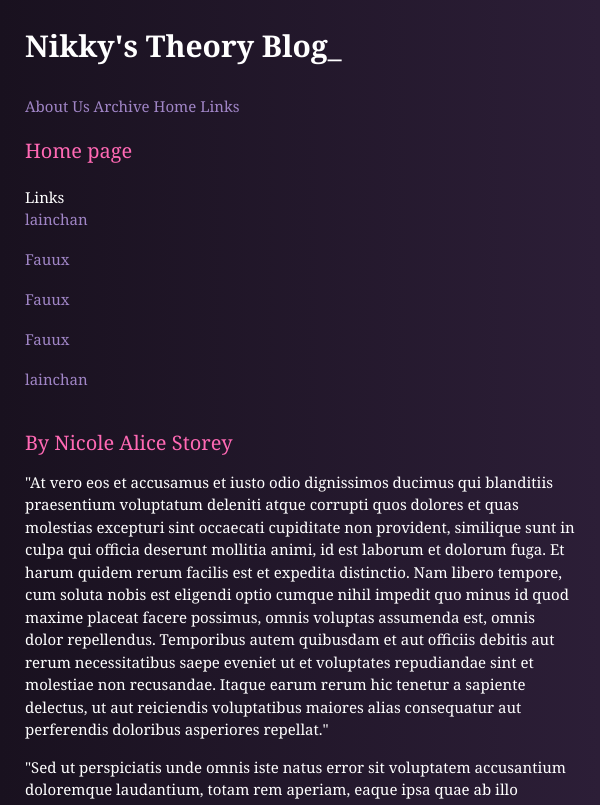
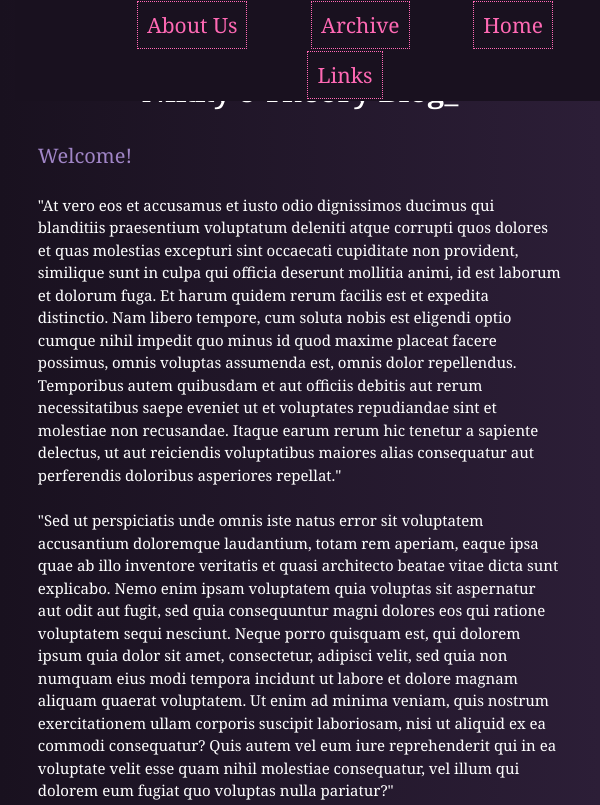
Before and after one commit to cybernicole93/cybernicole93.github.io, an Electron app: page links.html in a window 600 px wide. Shown: the top 805 px of the page. Drawn offline with Linux system fonts and the light colour scheme.

Commit message:
1 file modified

```diff
--- a/links.html
+++ b/links.html
@@ -3,7 +3,6 @@
     <!--We are extremely glad you took a look at our HTML, please don't forget to look at the CSS also well. This document was created in Janury 2022. Happy hacking!-->
     <meta-charset="UTF-8">
     <link rel="stylesheet" type="text/css" href="styles.css" />
-    <link rel='stylesheet' media='only screen and (max-width: 700px)' href='mobile.css' />
   </head>
   <body>
   <div id = mostcontent>
@@ -16,38 +15,16 @@
   <div id = topbar, class = "topbar">
     <a href=/aboutUs.html>About Us</a>
     <a href=/archive.html>Archive</a>
-    <a href=/index.html>Home</a>
+    <a href=/home.html>Home</a>
     <a href=/links.html>Links</a>
 </div>
+    <img src = "kuromihappy.png" alt = "kuromi Happy" id = "kuromiHappy">
+    </img>
+
 <p id = thesubtitle class = subtitle>
-Home page
-</p>
-    <!--Intermediate !-->
-    <div id = "leftsidebar", class = sidebar>
-  <span>Links</span>
-  <div id = "leftdropdown" class = dropdown-content>
-  <div id = "linkone">
-  <a href= "https://lainchan.org/">lainchan</a></br></br>
-  </div>
-  <div id = "linktwo">
-  <a href= "https://fauux.neocities.org/">Fauux</a></br></br>
-  </div>
-  <div id = "linkthree">
-  <a href= "https://fauux.neocities.org/">Fauux</a></br></br>
-  </div>
-  <div id = "linkfour">
-  <a href= "https://fauux.neocities.org/">Fauux</a></br></br>
-  </div>
-</div>
-</div>
-<div id = "rightsidebar", class = sidebar>
-  <a href= "https://lainchan.org/">lainchan</a>
-</div>
-<div id = torso>
-</div>
-</br>
-</br>
-<div id = name class = subtitle>By Nicole Alice Storey</div>
+Welcome!
+</subtitle>
+  </header>
 <p>
 "At vero eos et accusamus et iusto odio dignissimos ducimus qui blanditiis praesentium voluptatum deleniti atque corrupti quos dolores et quas molestias excepturi sint occaecati cupiditate non provident, similique sunt in culpa qui officia deserunt mollitia animi, id est laborum et dolorum fuga. Et harum quidem rerum facilis est et expedita distinctio. Nam libero tempore, cum soluta nobis est eligendi optio cumque nihil impedit quo minus id quod maxime placeat facere possimus, omnis voluptas assumenda est, omnis dolor repellendus. Temporibus autem quibusdam et aut officiis debitis aut rerum necessitatibus saepe eveniet ut et voluptates repudiandae sint et molestiae non recusandae. Itaque earum rerum hic tenetur a sapiente delectus, ut aut reiciendis voluptatibus maiores alias consequatur aut perferendis doloribus asperiores repellat."
 </p>
@@ -59,12 +36,17 @@ Contrary to popular belief, Lorem Ipsum is not simply random text. It has roots
 </p>
 <p>
 The standard chunk of Lorem Ipsum used since the 1500s is reproduced below for those interested. Sections 1.10.32 and 1.10.33 from "de Finibus Bonorum et Malorum" by Cicero are also reproduced in their exact original form, accompanied by English versions from the 1914 translation by H. Rackham.
+</p>
+
 </div>
-</p>
+      <img style="text-align: left" src="kuromi.png" alt= "kuromi" id = "kuromi">
+       </img>
+          <img style="text-align: right" src="mymelody.png" alt= "mymelody" id = "mymelody">
+    </img>
+
   </div>
-    <div id="feetpics">Website created by NikkyHaruki.
+    <div id="feetpics" class = foo>Website created by NikkyHaruki.
     </br>Email me: nikkyharuki@protonmail.com
-    <img src="/kuromi" alt= "kuromi">
   </div>
 </div>
   </body>
--- a/styles.css
+++ b/styles.css
@@ -10,26 +10,24 @@ body {
   font-size: 15px;
   margin: 5px 5px 0;
 }
+.topbar {
+}
 
+.topbar a {
+  color: hotpink;
+}
 sidebar {
   float: right;
 }
 
 .subtitle {
-  color: hotpink;
+  color: #a085c6;
   font-size: 20px;
 }
 
-@media only screen and (max-width: 600px) {
-  body {
-    margin: 25px 25px 0;
-  }
-}
-
 a {
-  color: #a085c6;
   text-decoration: none;
-  font-size: 1em;
+  font-size: 1.5em;
   -webkit-transition: all 1s;
   -moz-transition: all 1s;
   -o-transition: all 1s;
@@ -48,6 +46,7 @@ span {
 h1 {
   font-size: 2em;
   margin-bottom: 30px;
+  text-align: center;
 }
 strong {
   font-weight: bold;
@@ -66,11 +65,7 @@ header {
   position: relative;
   float: left;
 }
-@media only screen and (max-width: 600px) {
-  header {
-    float: left;
-  }
-}
+
 @media only screen and (max-width: 400px) {
   header {
     width: 100%;
@@ -101,11 +96,64 @@ header small {
     width: 100%;
     float: right;
   }
+  header {
+    float: left;
+  }
+  body {
+    margin: 15px 15px 0;
+  }
+  .topbar {
+    line-height: 220%;
+    font-size: 14px;
+    text-align: center;
+    margin: 0px;
+    width: 100%;
+  }
+  .topbar a {
+    width: 50%;
+    color: hotpink;
+    padding: 9px;
+    line-height: 240%;
+    border-style: dotted;
+    border-width: 1px;
+    text-align: center;
+  }
+  .topbar a:hover {
+    color: #54b0ff;
+    background-color: white;
+  }
+  .topbar:hover {
+  }
+  #kuromiHappy {
+    display: none;
+  }
 }
 @media only screen and (min-width: 600px) {
   .content {
     margin-left: 250px;
     font-size: 18px;
+  }
+  .topbar {
+    position: fixed;
+    width: 100%;
+    background-color: #19111f;
+    z-index: 10;
+    top: 0;
+    text-align: center;
+  }
+  .topbar a {
+    margin-left: 10%;
+  }
+  p,
+  title,
+  .subtitle,
+  .header,
+  #topbar,
+  #headbar {
+    margin: 4%;
+  }
+  #title {
+    margin-top: 70px;
   }
 }
 .content p {
@@ -118,3 +166,6 @@ header small {
   float: right;
   margin: 0px;
 }
+#feetpics {
+  text-align: center;
+}
```
Also changed, not shown: aboutUs.html (+26 -7 lines), index.html (+3 -3 lines).
